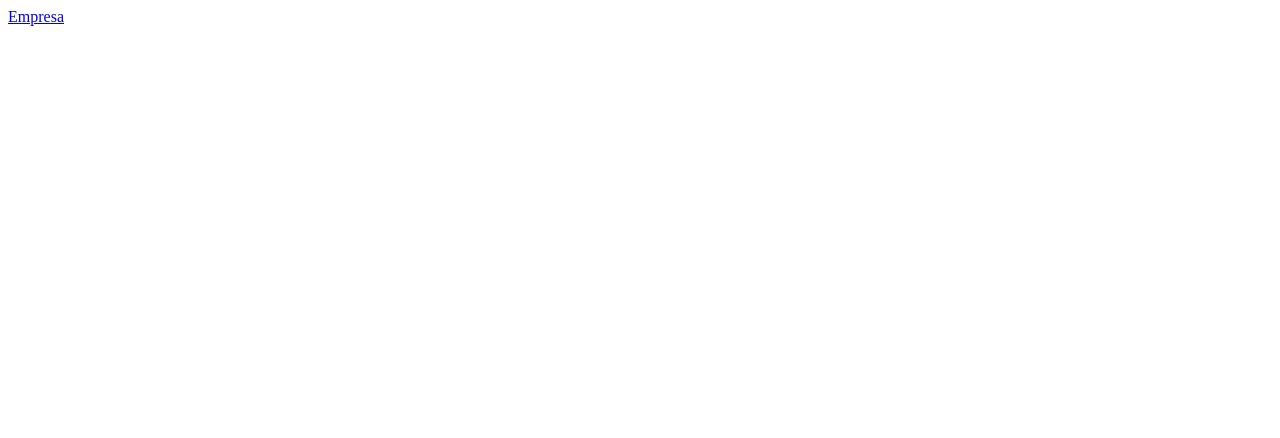
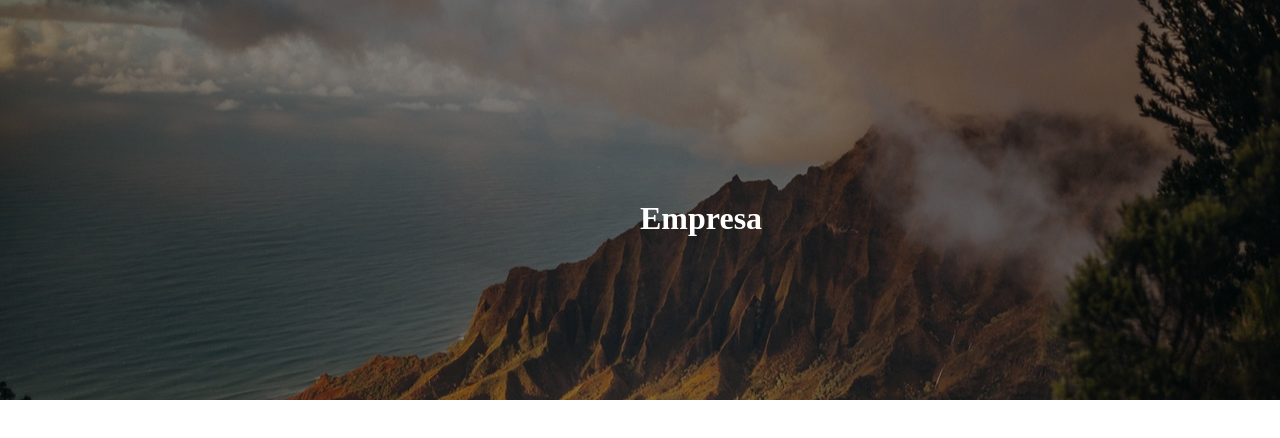
Before and after one commit to ludovici-philippus/site-institucional-vuejs, a Vue app: page / in a window 1280 px wide. Shown: the top 438 px of the page. Built offline with nearby package versions, Linux system fonts and the light colour scheme.

Commit message:
Inicialização da criação e estilização do Header

```diff
--- a/src/App.vue
+++ b/src/App.vue
@@ -14,5 +14,9 @@ export default{
 </script>
 
 <style>
-
+*{
+margin: 0;
+padding: 0;
+box-sizing: border-box;
+}
 </style>
--- a/src/components/Header.vue
+++ b/src/components/Header.vue
@@ -3,7 +3,7 @@
         <div class="overlay"></div>
         <div class="header__content">
             <div class="content__logo">
-                <router-link to="/">Empresa</router-link>
+                <router-link to="/"><h1>Empresa</h1></router-link>
             </div>
             <nav class="desktop">
 
@@ -19,5 +19,36 @@ name: "Header"
 </script>
 
 <style scoped>
+header{
+    width: 100%;
+    min-height: 50vh;
+    background-image: url("../assets/images/bg.jpg");
+    background-attachment: fixed;
+    background-size: cover;
+    background-position: center;
+    position: relative;
+    z-index: 1;
+}
+.overlay{
+    position: absolute;
+    top: 0;
+    left: 0;
+    z-index: 2;
+    background-color: rgba(0, 0, 0, 0.5);
+    width: 100%;
+    min-height: 50vh;
+}
+
+.header__content{
+    position: absolute;
+    top: 50%;
+    left: 50%;
+    z-index: 3;
+}
+
+.header__content a{
+    text-decoration: none;
+    color: white;
+}
 
 </style>
```
Also changed, not shown: src/assets/images/bg.jpg (added).
